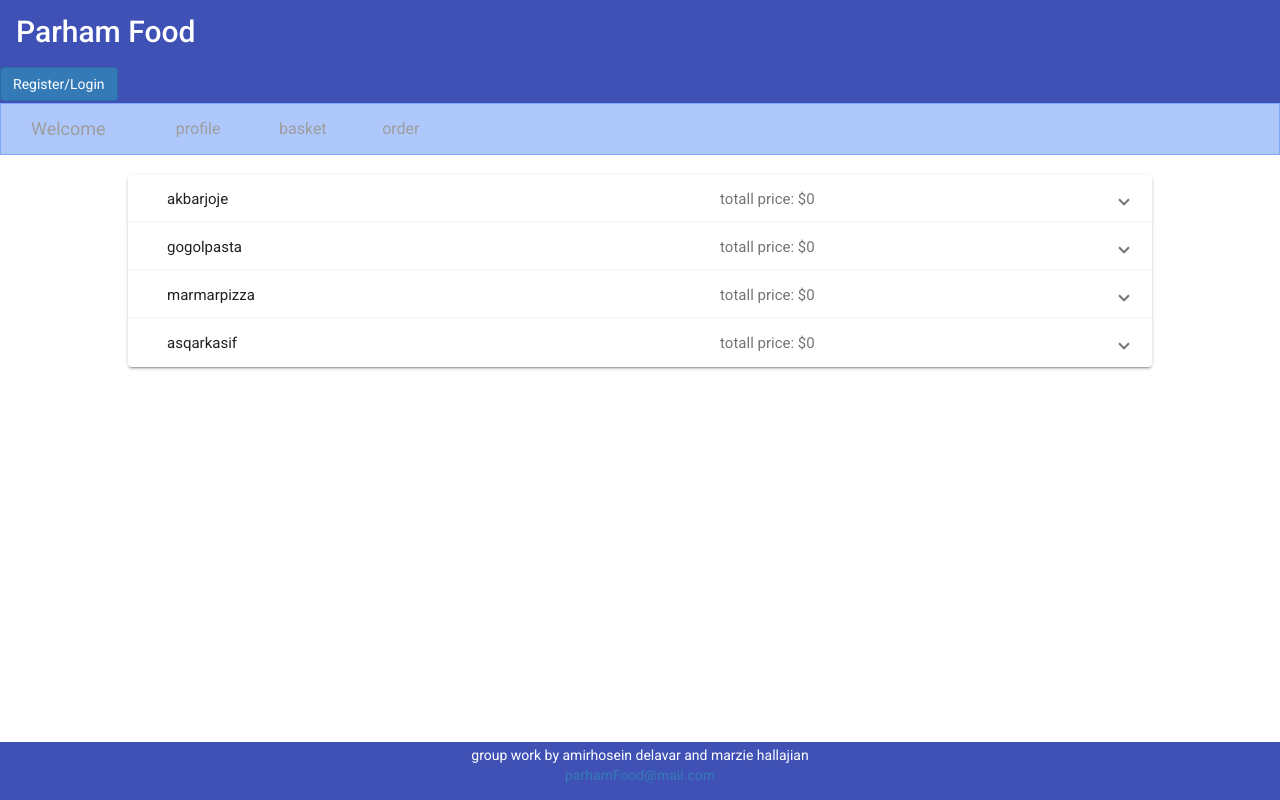
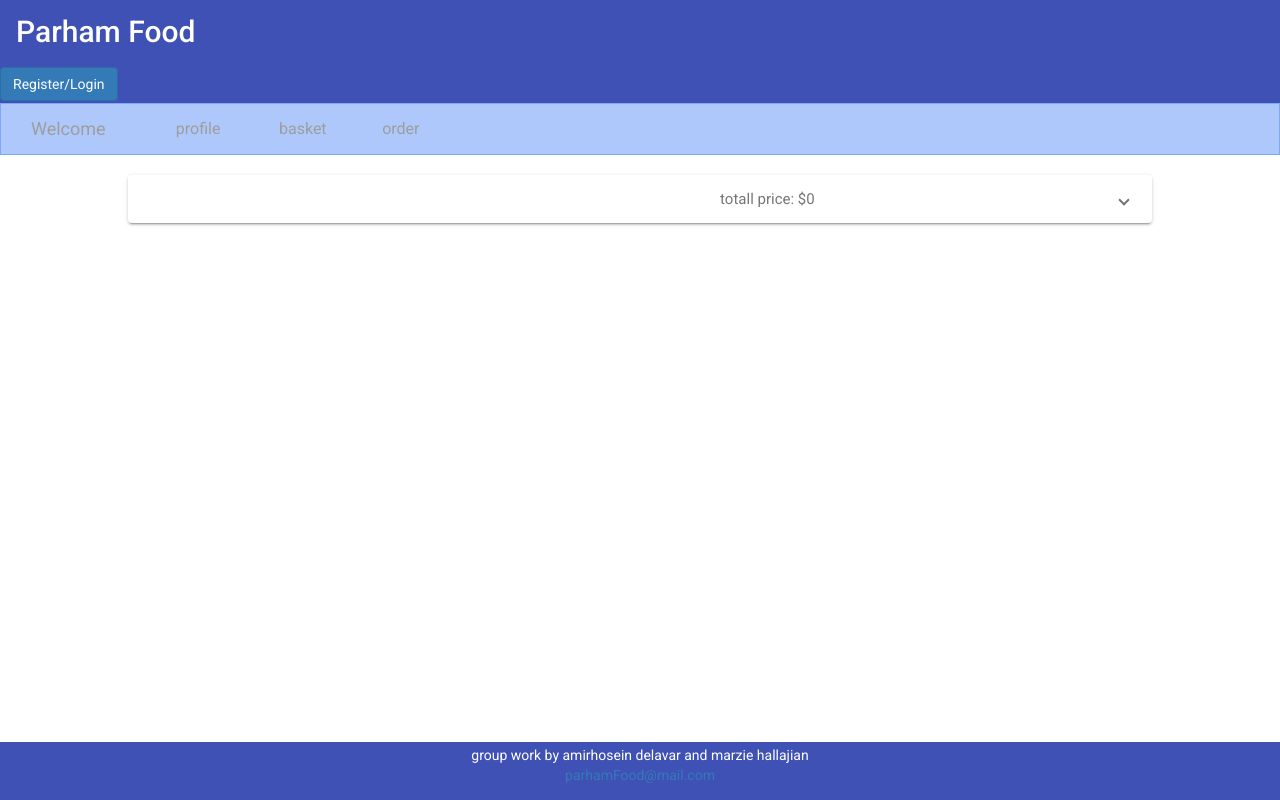
Before and after one commit to MarzieHallajian/parhamFoodFront, an Angular app: page /basket in a window 1280 px wide. Built offline with nearby package versions, Linux system fonts and the light colour scheme; no server answers.

Commit message:
completed!

```diff
--- a/src/app/basket/basket.component.ts
+++ b/src/app/basket/basket.component.ts
@@ -11,11 +11,7 @@ import { Order } from '../backend-models/order.model';
   styleUrls: ['./basket.component.scss']
 })
 export class BasketComponent implements OnInit {
-  data = [{ resturant: "akbarjoje", food: [" qorme sabzi "," qeyme "], price : 0},
-          { resturant: "gogolpasta", food: [" pizza "], price : 0},
-          { resturant: "marmarpizza", food: [" lazania ", " pasta "], price : 0},
-          { resturant: "asqarkasif", food: [" havij polo ", " albalo polo "], price : 0}
-          ];
+  data = [{ resturant: "", food: [""], price : 0}];
 
   constructor(private httpApiService: HttpApiService) { }
 
--- a/src/app/order/order.component.ts
+++ b/src/app/order/order.component.ts
@@ -178,7 +178,26 @@ export class OrderComponent implements OnInit {
       if(this.posts[index].number > 0){
         this.allowBuy = true;
         console.log(this.posts[index].number);
-          // bfrst bara backend az in index estefade she upadate basket
+        let id = document.cookie.split(":")[1];
+        this.httpApiService.get_c(id)
+            .subscribe(
+              res => {
+                let cust_phone = res.phonenum as string;
+                let rest_name = this.posts[index].resturant;
+                let food_name = this.posts[index].food;
+                for (let i = 0; i <this.posts[index].number; i++) {
+                  this.httpApiService.add_create_order_c(food_name, cust_phone, rest_name)
+                      .subscribe(
+                          res0 => {
+                            console.log(res0);
+                            },
+                          error => {console.log(error);}
+                      );
+                }
+              },
+              error => {console.log(error);}
+            );
+
       }
 
     }
--- a/src/app/profile/profile.component.ts
+++ b/src/app/profile/profile.component.ts
@@ -61,7 +61,7 @@ export class ProfileComponent implements OnInit {
     this.passWord = passWordInput.value;
     this.address = addressInput.value;
     this.area = areaInput.value;
-    let id = document.cookie.split("=")[1];
+    let id = document.cookie.split(":")[1];
     let data = {
       "id":id,
 	    "password": this.passWord,
```
